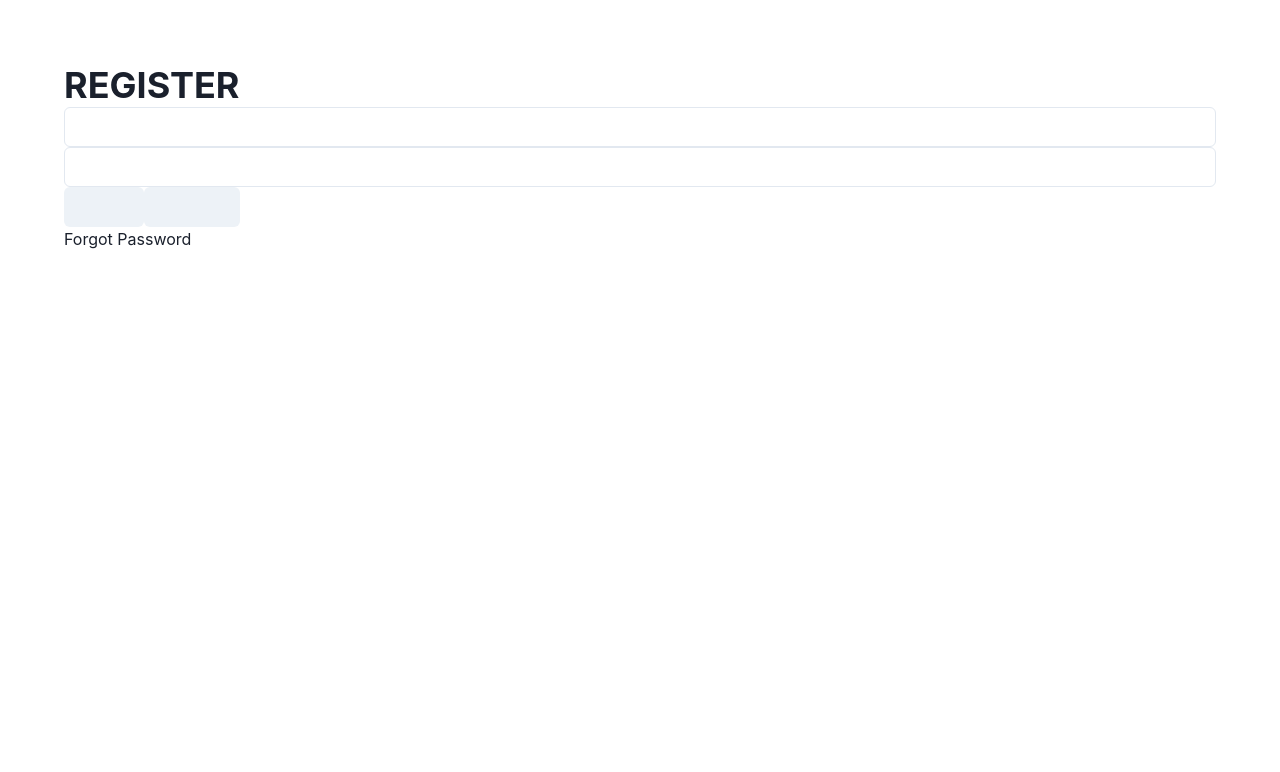
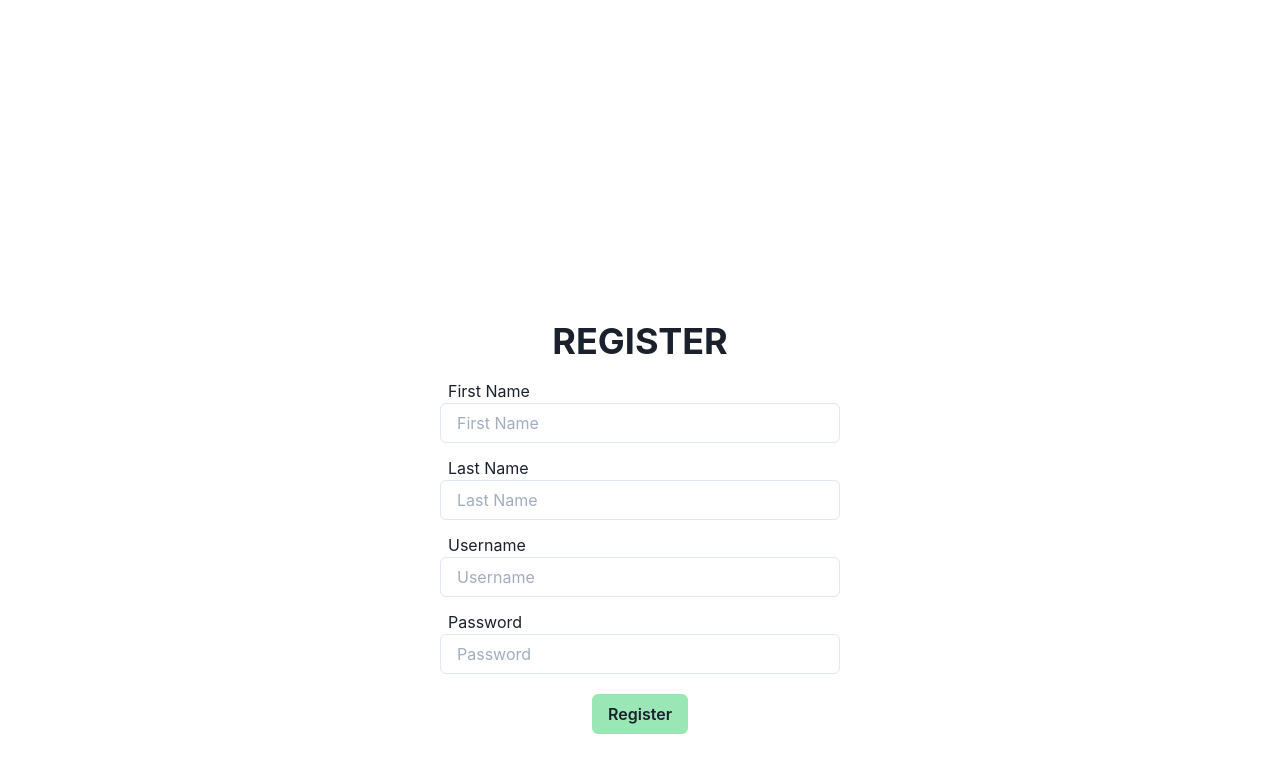
Before and after one commit to teniii/daw-project-frontend, a React (Create React App) app: page /register in a window 1280 px wide. Shown: the top 772 px of the page. Built offline with nearby package versions, Linux system fonts and the light colour scheme.

Commit message:
design the register page

```diff
--- a/src/routes/login.tsx
+++ b/src/routes/login.tsx
@@ -1,3 +1,4 @@
+/* eslint-disable no-unreachable */
 import React, { useState } from "react";
 import { Flex, Heading, Link, Text } from "@chakra-ui/layout";
 import { Link as RouterLink } from "react-router-dom";
@@ -25,7 +26,14 @@ const LoginPage: React.FC<LoginProps> = () => {
 
     if (!username || !password) return;
 
-    login(username, password)
+    // fetch("https://localhost:5001/api/movie/")
+    //   // fetch("https://api.npms.io/v2/search?q=react")
+    //   .then((resp) => console.log("The response: ", resp))
+    //   .catch((err) => console.log(" == ce cacat mai ai acum> ?", err));
+
+    // return;
+
+    login(username ?? "", password ?? "")
       .then((token) => {
         dispatch(reduxLogin(token));
         console.log(" === Token: ", token);
@@ -51,7 +59,7 @@ const LoginPage: React.FC<LoginProps> = () => {
           Username
         </Text>
         <Input
-          //   value={username ?? ""}
+          placeholder="Username"
           onChange={(val) => {
             setUsername(val.target.value);
             console.log(" === value: ", val.target.value);
@@ -63,6 +71,7 @@ const LoginPage: React.FC<LoginProps> = () => {
         <Input
           onChange={(val) => setPassword(val.target.value)}
           type="password"
+          placeholder="Password"
         />
         {/* </MyBox> */}
         <Flex
@@ -72,18 +81,24 @@ const LoginPage: React.FC<LoginProps> = () => {
           width="50%"
         >
           {/* <RouterLink to={"/route1"}> */}
-          <button onClick={onLoginPress}>Login</button>
-          {/* <Button
+          {/* <button onClick={onLoginPress}>Login</button> */}
+          <Button
             width="30%"
             minWidth="5rem"
             value="Login"
+            bg="green.400"
             onClick={onLoginPress}
           >
             Login
-          </Button> */}
+          </Button>
           {/* </RouterLink> */}
-          <RouterLink to={"/login"} style={{ width: "min-content" }}>
-            <Button width="30%" minWidth="6rem" value="Register">
+          <RouterLink to={"/register"} style={{ width: "min-content" }}>
+            <Button
+              width="30%"
+              minWidth="6rem"
+              value="Register"
+              bg="orange.200"
+            >
               Register
             </Button>
           </RouterLink>
--- a/src/routes/register.tsx
+++ b/src/routes/register.tsx
@@ -1,42 +1,97 @@
 import React, { useState } from "react";
-import { Box, Flex, Link, Text } from "@chakra-ui/layout";
+import { Flex, Text } from "@chakra-ui/layout";
 import { Link as RouterLink } from "react-router-dom";
 import { Input } from "@chakra-ui/input";
 import { Button } from "@chakra-ui/button";
 import { Heading } from "@chakra-ui/react";
+import MyBox from "../components/MyBox";
 
 interface RegisterProps {}
 
 const RegisterPage: React.FC<RegisterProps> = () => {
+  const [firstName, setFirstName] = useState<string | null>();
+  const [lastName, setLastName] = useState<string | null>();
   const [username, setUsername] = useState<string | null>();
   const [password, setPassword] = useState<string | null>();
 
+  const buttonDisabled =
+    firstName?.trim() === "" ||
+    lastName?.trim() === "" ||
+    username?.trim() === "" ||
+    password?.trim() === "";
+
   return (
-    <Box
-      width="100%"
-      padding="4rem"
-      alignContent="center"
-      justifyContent="center"
-    >
-      <Heading> REGISTER</Heading>
-      <Input onChange={(val) => setUsername(val.target.textContent)} />
-      <Input onChange={(val) => setPassword(val.target.textContent)} />
-      <Flex>
-        <RouterLink to={"/route1"}>
-          <Button width="30%" minWidth="5rem" value="Login" />
-        </RouterLink>
-        <RouterLink to={"/login"}>
-          <Button width="30%" minWidth="6rem" value="Register" />
+    <MyBox alignSelf="center" height="100vh" padding="25%">
+      <Flex
+        direction="column"
+        width="min-content"
+        minWidth="25rem"
+        alignSelf="center"
+        alignItems="center"
+      >
+        <Heading alignSelf="center" marginBottom="1rem">
+          REGISTER
+        </Heading>
+
+        <Text alignSelf="start" marginLeft="0.5rem">
+          First Name
+        </Text>
+        <Input
+          marginBottom="0.8rem"
+          placeholder="First Name"
+          onChange={(val) => {
+            setFirstName(val.target.value);
+          }}
+        />
+
+        <Text alignSelf="start" marginLeft="0.5rem">
+          Last Name
+        </Text>
+        <Input
+          marginBottom="0.8rem"
+          placeholder="Last Name"
+          onChange={(val) => {
+            setLastName(val.target.value);
+          }}
+        />
+
+        <Text alignSelf="start" marginLeft="0.5rem">
+          Username
+        </Text>
+        <Input
+          marginBottom="0.8rem"
+          placeholder="Username"
+          onChange={(val) => {
+            setUsername(val.target.value);
+            console.log(" === value: ", val.target.value);
+          }}
+        />
+
+        <Text alignSelf="start" marginLeft="0.5rem">
+          Password
+        </Text>
+        <Input
+          marginBottom="0.8rem"
+          onChange={(val) => setPassword(val.target.value)}
+          type="password"
+          placeholder="Password"
+        />
+
+        <RouterLink to={"/"}>
+          <Button
+            marginY="0.5rem"
+            width="30%"
+            minWidth="6rem"
+            value="Register"
+            bg="green.200"
+            alignSelf="center"
+            disabled={buttonDisabled}
+          >
+            Register
+          </Button>
         </RouterLink>
       </Flex>
-      {/* <RouterLink to={"/register"}> */}
-      <Link href={"/register"}>
-        <Text width="30%" minWidth="5rem">
-          Forgot Password
-        </Text>
-      </Link>
-      {/* </RouterLink> */}
-    </Box>
+    </MyBox>
   );
 };
 
```
